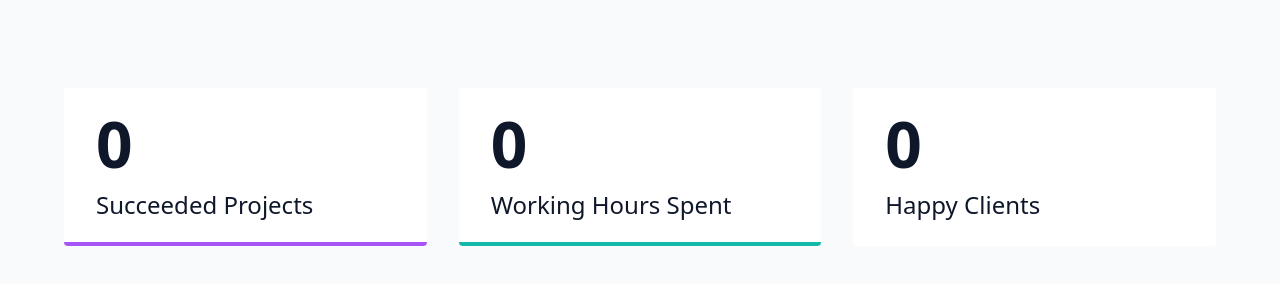
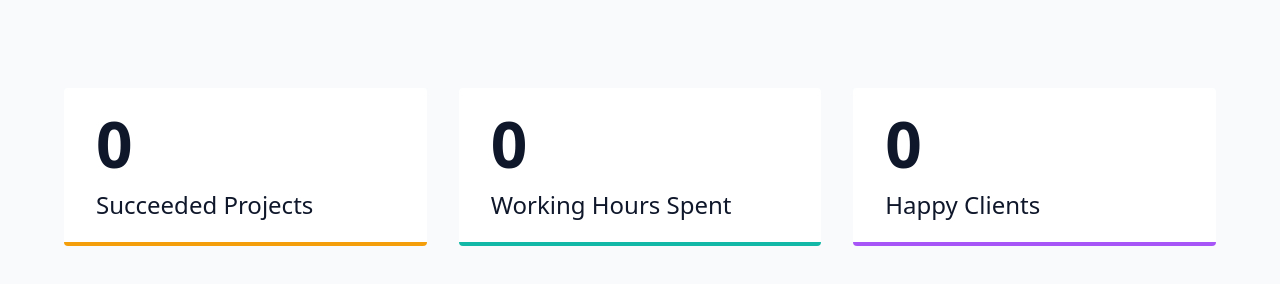
Before and after one commit to ashan1979/js_numbers, a plain HTML site: page index.html in a window 1280 px wide. Drawn offline with Linux system fonts and the light colour scheme.

Commit message:
final css

```diff
--- a/style.css
+++ b/style.css
@@ -178,6 +178,6 @@
     border-bottom-color: #14b8a6;
 }
 
-article:nth-last-of-type(3) {
+article:nth-of-type(3) {
     border-bottom-color: #a855f7;
 }
```
